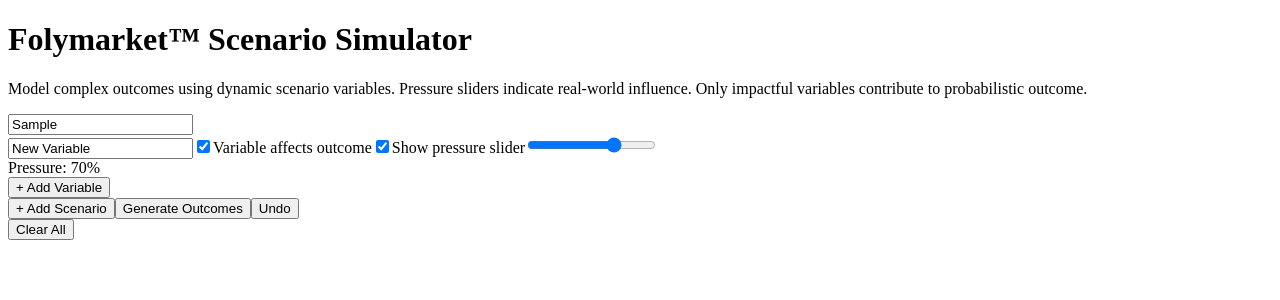
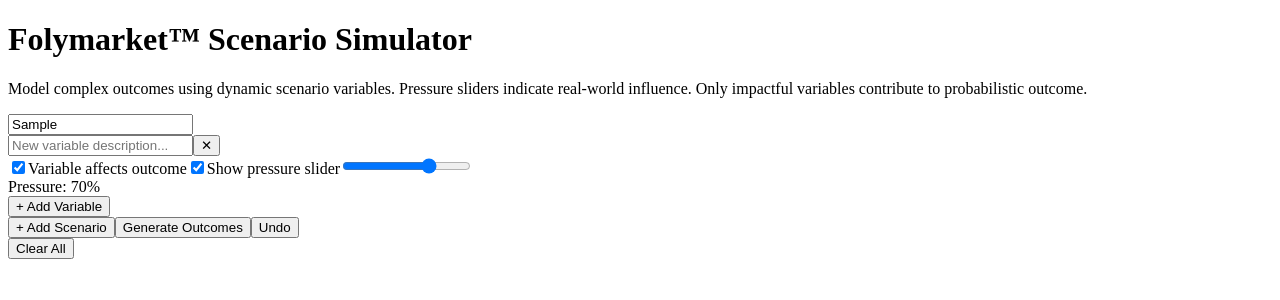
Before and after one commit to StackSlice/Folymarket, a React (Create React App) app: page / in a window 1280 px wide. Both pictures are taken after typing "Sample" into the empty fields and a click on the button "+ Add Variable". Shown: the top 300 px of the page. Built offline with nearby package versions, Linux system fonts and the light colour scheme.

Commit message:
Update App.jsx

```diff
--- a/src/App.jsx
+++ b/src/App.jsx
@@ -1,4 +1,4 @@
-// Folymarket – v3.0 UI Overhaul: Full styling pass with visual hierarchy, color-coded controls, and polished layout
+// Folymarket – v3.1 UI + UX Patch: Improved layout, per-variable deletion, input auto-clear, color tweaks, button spacing
 import React, { useState } from "react";
 
 export default function Folymarket() {
@@ -17,13 +17,7 @@ export default function Folymarket() {
 
   const addScenario = () => {
     saveHistory();
-    setScenarios([
-      ...scenarios,
-      {
-        title: "",
-        variables: []
-      }
-    ]);
+    setScenarios([...scenarios, { title: "", variables: [] }]);
   };
 
   const clearAll = () => {
@@ -34,7 +28,13 @@ export default function Folymarket() {
 
   const addVariable = (sIndex) => {
     const updated = [...scenarios];
-    updated[sIndex].variables.push({ label: "New Variable", value: 70, hasPressure: true, impactful: true });
+    updated[sIndex].variables.push({ label: "", value: 70, hasPressure: true, impactful: true });
+    setScenarios(updated);
+  };
+
+  const removeVariable = (sIndex, vIndex) => {
+    const updated = [...scenarios];
+    updated[sIndex].variables.splice(vIndex, 1);
     setScenarios(updated);
   };
 
@@ -103,12 +103,17 @@ export default function Folymarket() {
             <div className="space-y-6">
               {scenario.variables.map((v, vIndex) => (
                 <div key={vIndex} className="bg-orange-50 p-4 rounded border border-orange-300">
+                  <div className="flex justify-between items-center">
                     <input
                       type="text"
                       value={v.label}
+                      placeholder="New variable description..."
                       onChange={(e) => updateVariable(sIndex, vIndex, "label", e.target.value)}
                       className="w-full text-sm mb-2 p-2 rounded border border-gray-400"
                     />
+                    <button onClick={() => removeVariable(sIndex, vIndex)} className="ml-4 text-red-500 font-bold hover:text-red-700">✕</button>
+                  </div>
+
                   <label className="flex items-center gap-2 text-sm mb-1">
                     <input
                       type="checkbox"
@@ -117,6 +122,7 @@ export default function Folymarket() {
                     />
                     Variable affects outcome
                   </label>
+
                   {v.impactful ? (
                     <>
                       <label className="flex items-center gap-2 text-sm mb-1">
```
Lines whose indentation alone changed are shown as unchanged.
